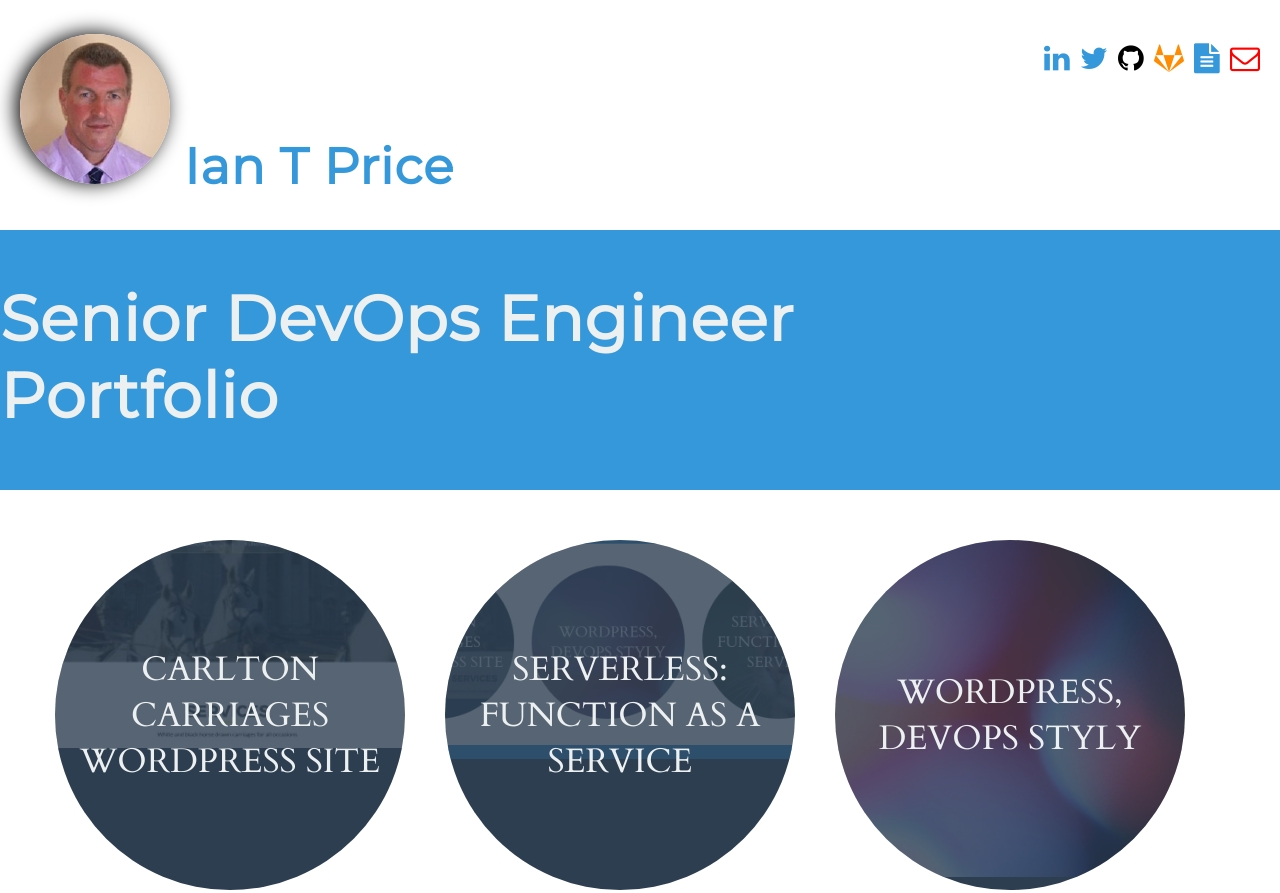
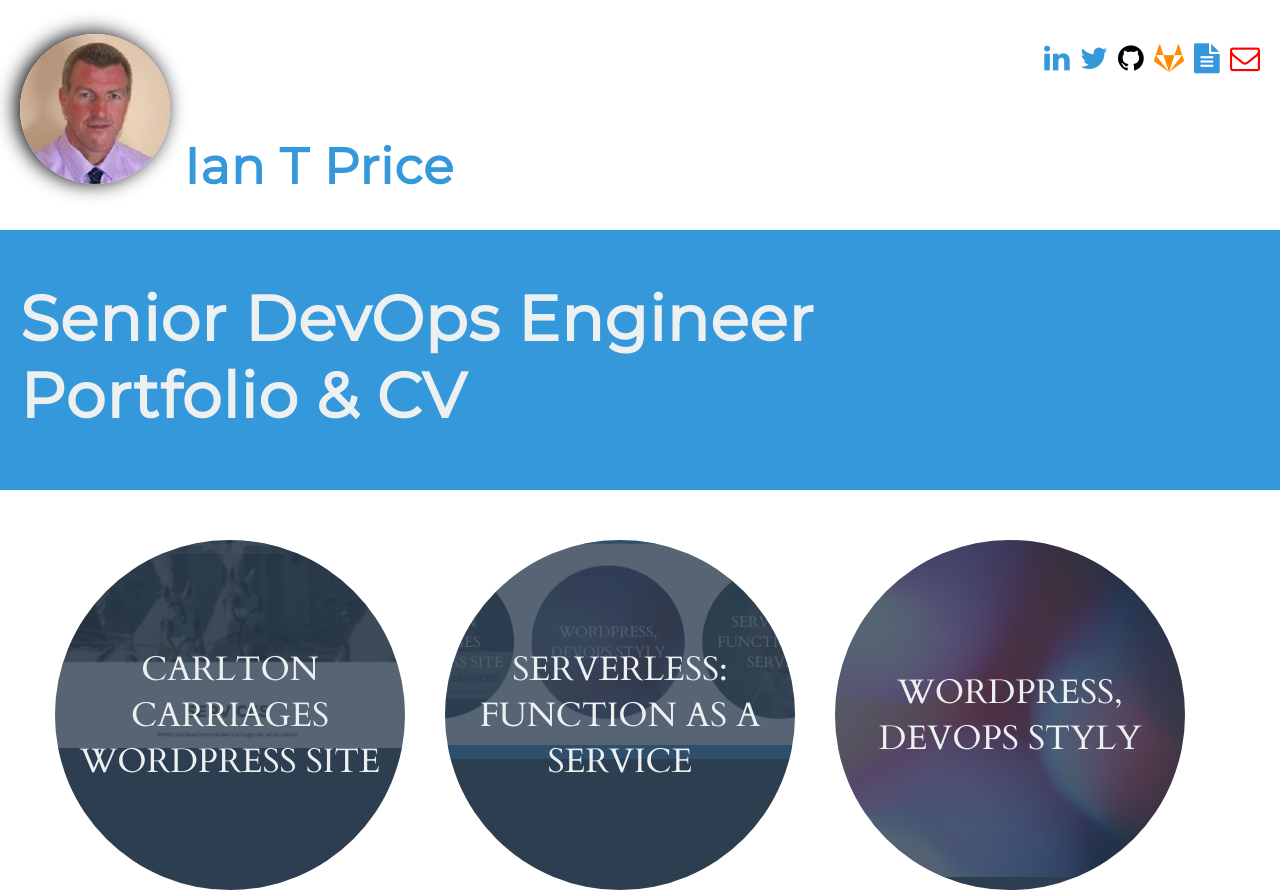
Before and after one commit to Ian-T-Price/portfolio, a React app: page / in a window 1280 px wide. Shown: the top 893 px of the page. Built offline with nearby package versions, Linux system fonts and the light colour scheme.

Commit message:
Changed link to point to IanTPrice.com & CSS titivation

```diff
--- a/data/examples.json
+++ b/data/examples.json
@@ -12,7 +12,7 @@
   },
   {
     "title": "Serverless: Function As A Service",
-    "href": "http://portfolio.IanTPrice.com",
+    "href": "https://IanTPrice.com",
     "desc": "A static AWS S3 website built as a Proof Of Concept (POC) for AWS CodeStar, AWS Pipeline and AWS Lambda using DevOps princples, React and BDD/TDD princples.",
     "image": {
       "desc": "Screenshot of the IanTPrice.com website project involving Serverless Architecture",
--- a/index.html
+++ b/index.html
@@ -89,8 +89,8 @@
       <h2 class="color--cloud margin--none section__text--centered-top">
         Senior DevOps Engineer
       </h2>
-      <h2 class="color--cloud margin--none section__text--centered-bottom">
-        Portfolio
+      <h2 class="color--cloud margin--none section__text--centered-top">
+        Portfolio & CV
       </h2>
     </section>
 
--- a/styles/main.css
+++ b/styles/main.css
@@ -139,6 +139,20 @@ h1 a {
   transform: translate(-50%, -50%);
 }
 
+.section__text--centered-top {
+  padding-left: 2.0rem;
+}
+
+/*
+.section__text--centered-bottom {
+  position: absolute;
+  top: 50%;
+  left: 50%;
+  transform: translate(-50%, -50%);
+  padding: 1.0rem;
+}
+*/
+
 .section__exampleWrapper,
 .section__example {
   display: inline-block;
```
